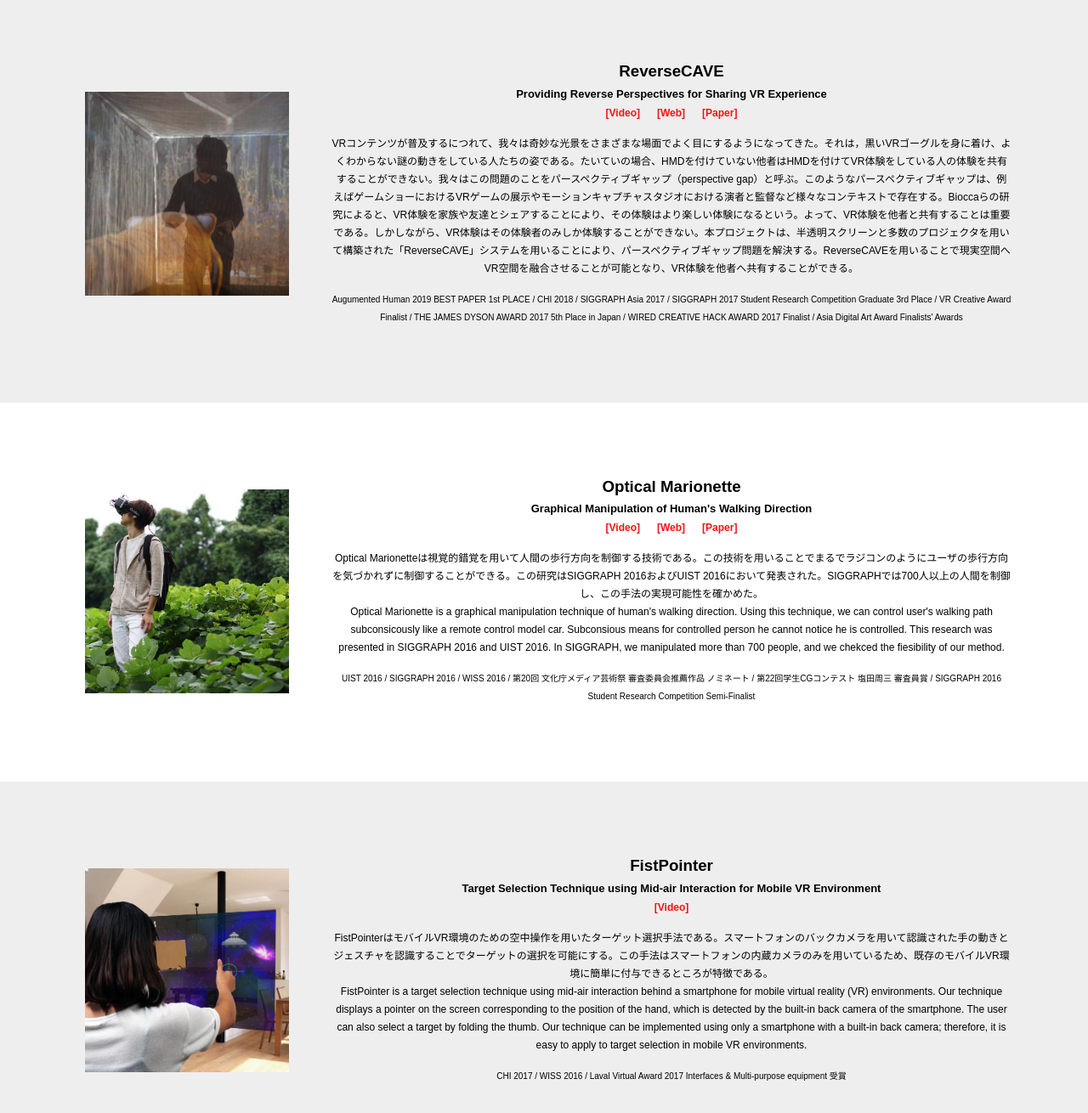
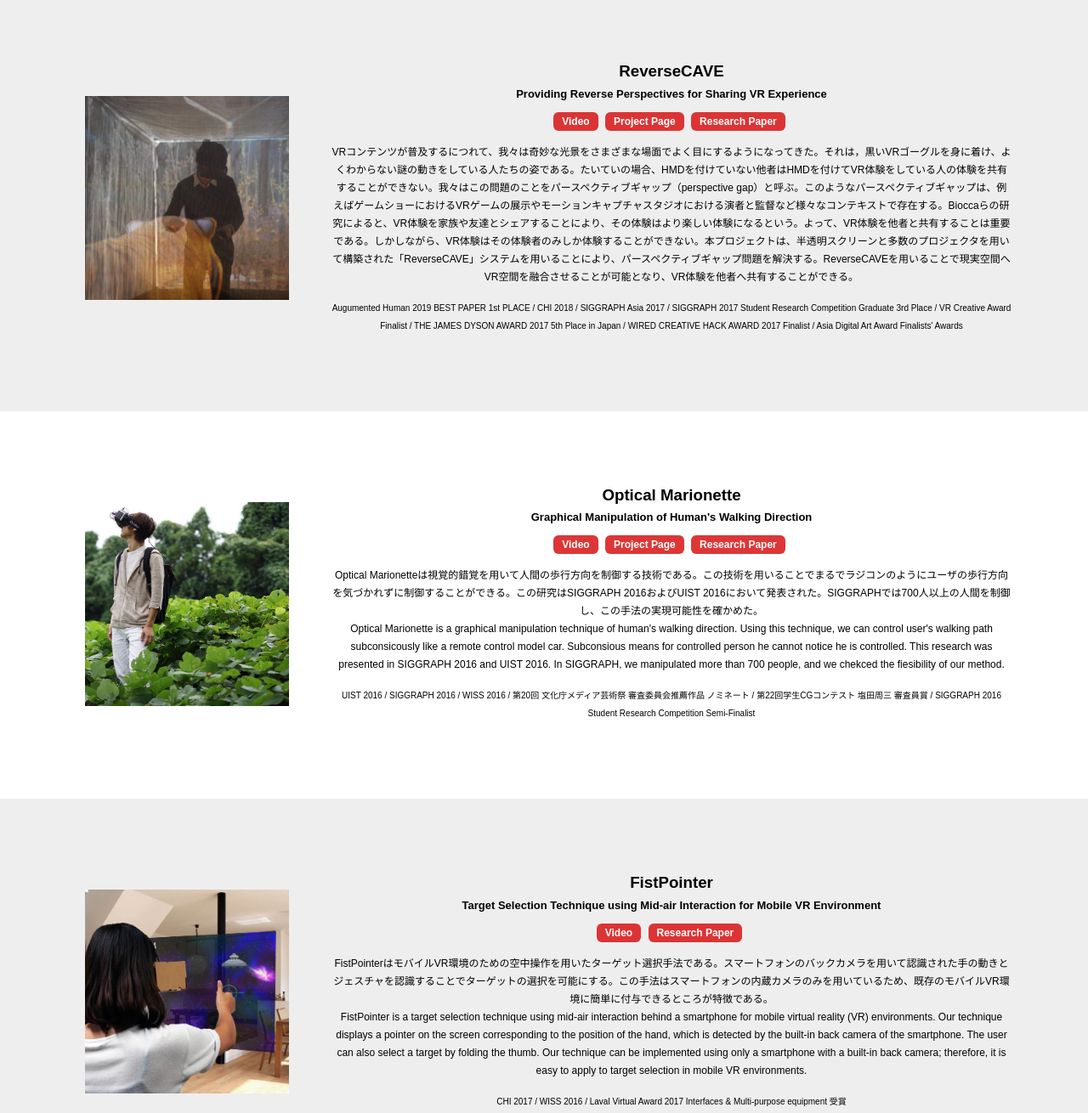
Before and after one commit to exilias/exilias.github.io, a plain HTML site: page projects.html in a window 1280 px wide. Shown: the part 220-1530 px from the top of the page at 85% size. Drawn offline with Linux system fonts and the light colour scheme; a web font is replaced by a local one.

Commit message:
Projects: button styled link

```diff
--- a/css/common.css
+++ b/css/common.css
@@ -150,6 +150,16 @@ img {
   width: 100%;
 }
 
+a.button {
+  color: #ffffff;
+  background-color: #da1c1ce1;
+  font-weight: bold;
+  font-size: 12px;
+  border-radius: 6px;
+  margin: 0 5px 5px 0;
+  padding: 4px 10px 4px 10px;
+}
+
 
 @media(max-width:800px) {
 
@@ -259,4 +269,12 @@ img {
     padding: 0;
   }
 
+  a.button {
+    line-height: 26px;
+    font-size: 10px;
+    border-radius: 6px;
+    margin: 20px 5px 5px 0;
+    padding: 4px 10px 4px 10px;
+  }
+
 }
--- a/css/projects.css
+++ b/css/projects.css
@@ -53,14 +53,6 @@
   padding-right: 50px;
 }
 
-.text a {
-  color: rgb(243, 18, 18);
-  font-weight: bold;
-  padding-left: 10px;
-  padding-right: 10px;
-}
-
-
 .text h3 {
   padding-bottom: 10px;
 }
@@ -92,6 +84,7 @@ p.award-list {
   text-align: center;
   font-size: 12px;
   font-weight: bold;
+  padding-top: 10px;
   padding-bottom: 20px;
 }
 
@@ -141,6 +134,7 @@ p.award-list {
     text-align: center;
     font-size: 12px;
     font-weight: bold;
+    padding-top: 0px;
     padding-bottom: 10px;
   }
 
--- a/projects.html
+++ b/projects.html
@@ -55,9 +55,11 @@
           <div class="text">
             <h3>ReverseCAVE</h3>
             <h4>Providing Reverse Perspectives for Sharing VR Experience</h4>
-            <div class="link"><a href="https://www.youtube.com/watch?v=5BYORmQR6U8">[Video]</a><a
-              href="http://digitalnature.slis.tsukuba.ac.jp/2017/05/reversecave/">[Web]</a><a
-              href="papers/rcave_paper_ah2019.pdf">[Paper]</a></div>
+            <div class="link">
+              <a class="button" href="https://www.youtube.com/watch?v=5BYORmQR6U8">Video</a>
+              <a class="button" href="http://digitalnature.slis.tsukuba.ac.jp/2017/05/reversecave/">Project Page</a>
+              <a class="button" href="./papers/rcave_paper_ah2019.pdf">Research Paper</a>
+            </div>
             <p>
               VRコンテンツが普及するにつれて、我々は奇妙な光景をさまざまな場面でよく目にするようになってきた。それは，黒いVRゴーグルを身に着け、よくわからない謎の動きをしている人たちの姿である。たいていの場合、HMDを付けていない他者はHMDを付けてVR体験をしている人の体験を共有することができない。我々はこの問題のことをパースペクティブギャップ（perspective
               gap）と呼ぶ。このようなパースペクティブギャップは、例えばゲームショーにおけるVRゲームの展示やモーションキャプチャスタジオにおける演者と監督など様々なコンテキストで存在する。Bioccaらの研究によると、VR体験を家族や友達とシェアすることにより、その体験はより楽しい体験になるという。よって、VR体験を他者と共有することは重要である。しかしながら、VR体験はその体験者のみしか体験することができない。本プロジェクトは、半透明スクリーンと多数のプロジェクタを用いて構築された「ReverseCAVE」システムを用いることにより、パースペクティブギャップ問題を解決する。ReverseCAVEを用いることで現実空間へVR空間を融合させることが可能となり、VR体験を他者へ共有することができる。
@@ -78,9 +80,11 @@
           <div class="text">
             <h3>Optical Marionette</h3>
             <h4>Graphical Manipulation of Human's Walking Direction</h4>
-            <div class="link"><a href="https://www.youtube.com/watch?v=8XAVv4v0Qt8">[Video]</a><a
-                href="http://digitalnature.slis.tsukuba.ac.jp/2016/06/moh/">[Web]</a><a
-                href="papers/om_paper_uist16.pdf">[Paper]</a></div>
+            <div class="link">
+              <a class="button" href="https://www.youtube.com/watch?v=8XAVv4v0Qt8">Video</a>
+              <a class="button" href="http://digitalnature.slis.tsukuba.ac.jp/2016/06/moh/">Project Page</a>
+              <a class="button" href="./papers/om_paper_uist16.pdf">Research Paper</a>
+            </div>
             <p>Optical Marionetteは視覚的錯覚を用いて人間の歩行方向を制御する技術である。この技術を用いることでまるでラジコンのようにユーザの歩行方向を気づかれずに制御することができる。この研究はSIGGRAPH
               2016およびUIST 2016において発表された。SIGGRAPHでは700人以上の人間を制御し、この手法の実現可能性を確かめた。</p>
             <p>Optical Marionette is a graphical manipulation technique of human's walking direction. Using this technique,
@@ -102,7 +106,10 @@
           <div class="text">
             <h3>FistPointer</h3>
             <h4>Target Selection Technique using Mid-air Interaction for Mobile VR Environment</h4>
-            <div class="link"><a href="https://www.youtube.com/watch?v=Bg-5qlV5BXg">[Video]</a></div>
+            <div class="link">
+              <a class="button" href="https://www.youtube.com/watch?v=Bg-5qlV5BXg">Video</a>
+              <a class="button" href="./papers/fistpointer_paper_jssst2018.pdf">Research Paper</a>
+            </div>
             <p>
               FistPointerはモバイルVR環境のための空中操作を用いたターゲット選択手法である。スマートフォンのバックカメラを用いて認識された手の動きとジェスチャを認識することでターゲットの選択を可能にする。この手法はスマートフォンの内蔵カメラのみを用いているため、既存のモバイルVR環境に簡単に付与できるところが特徴である。
             </p>
```
Also changed, not shown: css/publications.css (+0 -18 lines).
